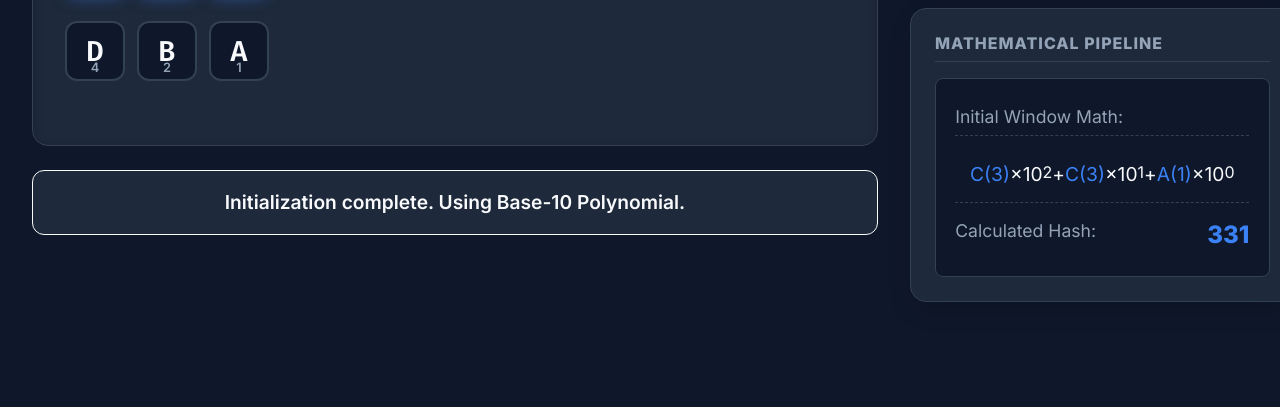
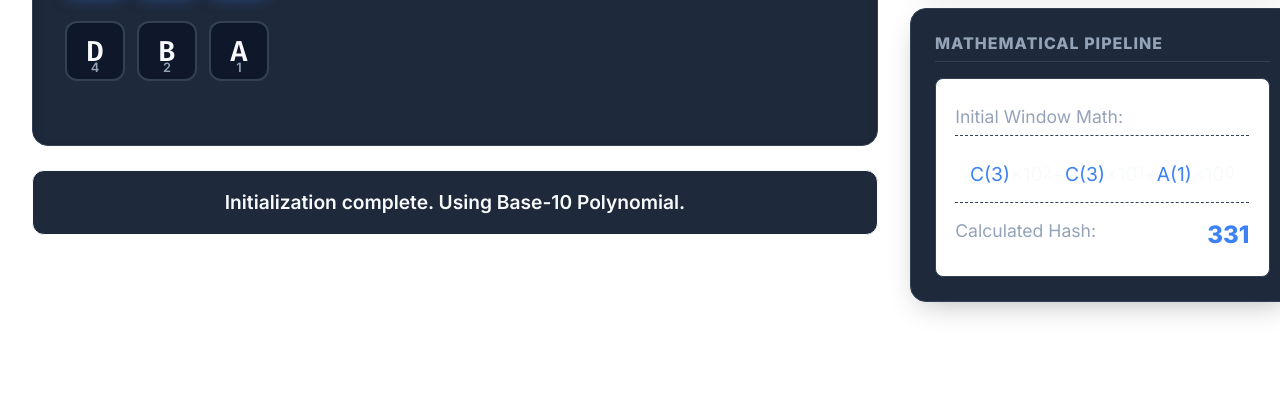
Before and after one commit to SayyadFaizan/RabinKarp, a plain HTML site: page index.html in a window 1280 px wide. Shown: the part 393-800 px from the top of the page. Drawn offline with Linux system fonts and the light colour scheme.

Commit message:
Update index.html

```diff
--- a/index.html
+++ b/index.html
@@ -8,7 +8,7 @@
         @import url('https://fonts.googleapis.com/css2?family=Fira+Code:wght@400;600&family=Inter:wght@400;600;800&display=swap');
 
         :root {
-            --bg: #0f172a;
+            --bg: #fff;
             --text-main: #f8fafc;
             --text-muted: #94a3b8;
             --card-bg: #1e293b;
```
